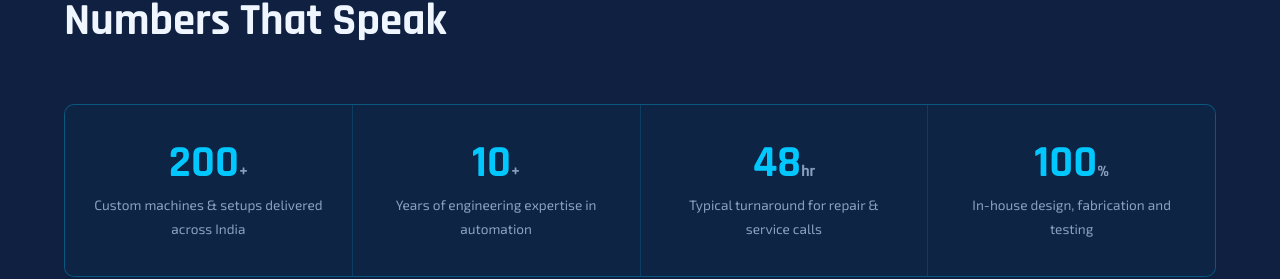
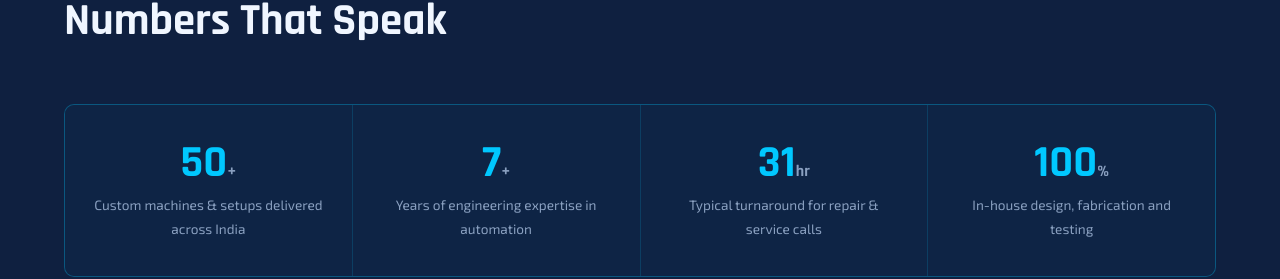
Before and after one commit to Harpal-Tandwal/techtandhwal, a plain HTML site: page index.html in a window 1280 px wide. Shown: the part 3036-3315 px from the top of the page. Drawn offline with nearby package versions, Linux system fonts and the light colour scheme.

Commit message:
client count updated

```diff
--- a/index.html
+++ b/index.html
@@ -218,15 +218,15 @@
   <h2 class="section-title">Numbers That Speak</h2>
   <div class="why-grid">
     <div class="why-item fade-up">
-      <div class="why-num">200<span class="why-unit">+</span></div>
+      <div class="why-num">50<span class="why-unit">+</span></div>
       <p>Custom machines & setups delivered across India</p>
     </div>
     <div class="why-item fade-up">
-      <div class="why-num">10<span class="why-unit">+</span></div>
+      <div class="why-num">7<span class="why-unit">+</span></div>
       <p>Years of engineering expertise in automation</p>
     </div>
     <div class="why-item fade-up">
-      <div class="why-num">48<span class="why-unit">hr</span></div>
+      <div class="why-num">31<span class="why-unit">hr</span></div>
       <p>Typical turnaround for repair & service calls</p>
     </div>
     <div class="why-item fade-up">
```
